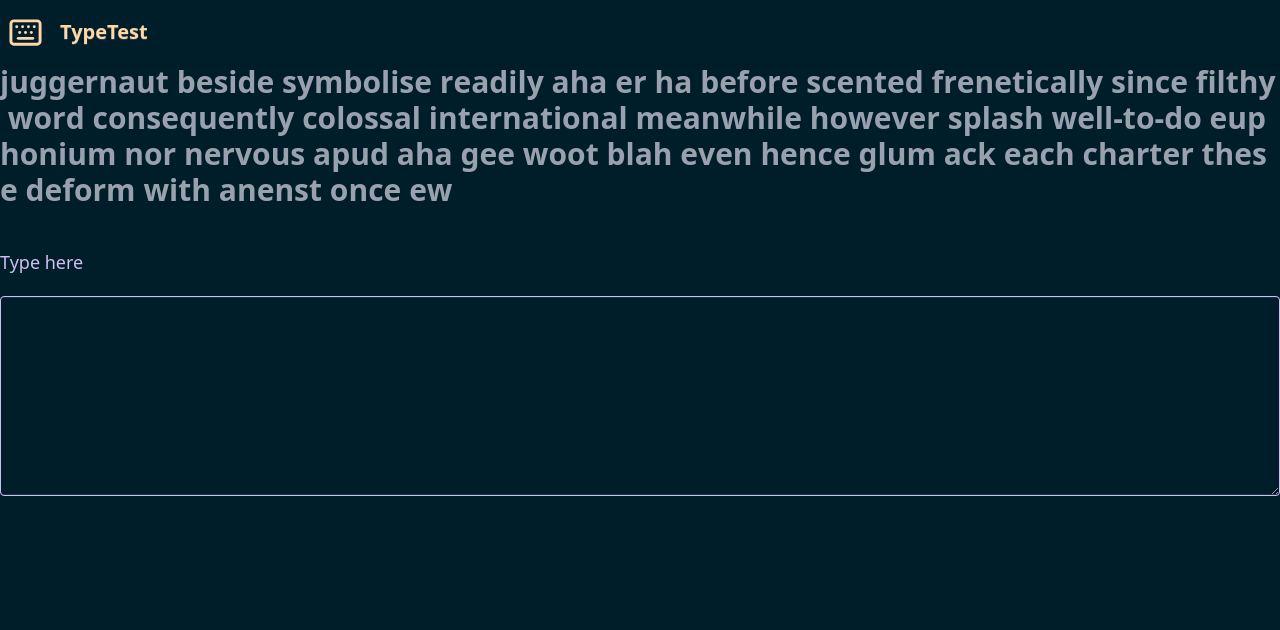
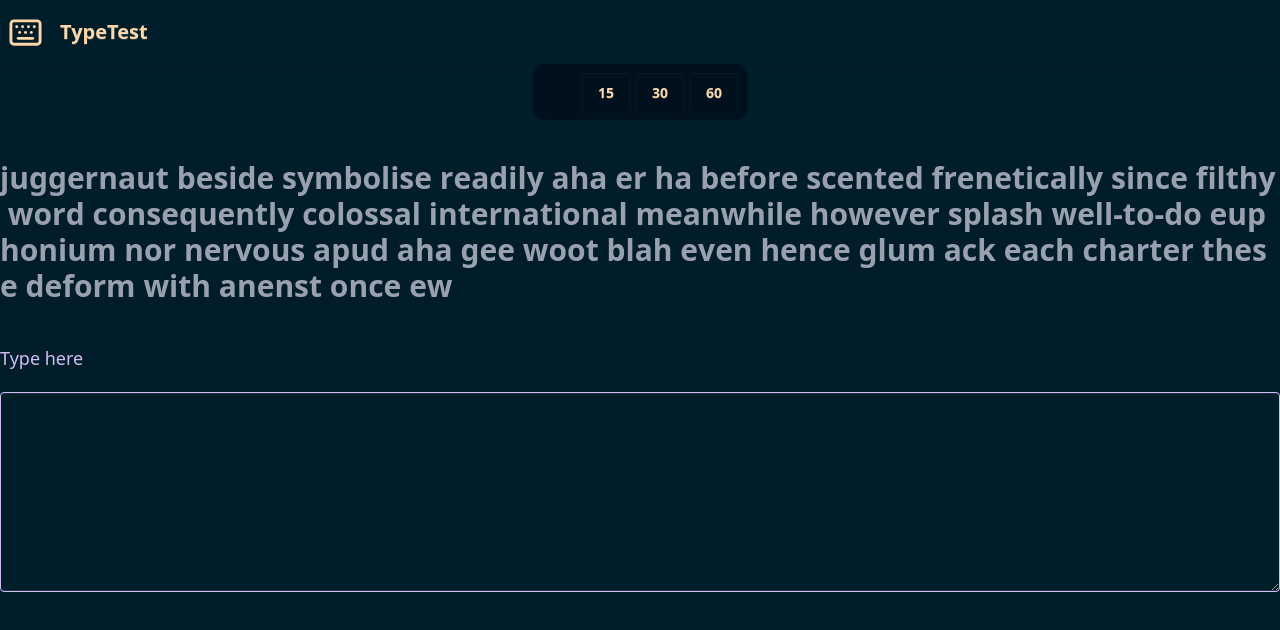
Before and after one commit to jpmartirez/typetest, a Next.js app: page / in a window 1280 px wide. Shown: the top 630 px of the page. Built offline with nearby package versions, Linux system fonts and the light colour scheme.

Commit message:
add time selection

```diff
--- a/app/page.tsx
+++ b/app/page.tsx
@@ -21,6 +21,16 @@ const Page = () => {
     <div className="">
       <div className="w-full flex flex-col items-center max-w-7xl mx-auto gap-10">
 
+        {/* Config */}
+        <div className='p-2 bg-base-200 rounded-xl'>
+          <form className="filter">
+            <input className="btn btn-square" type="reset" value="×"/>
+            <input className="btn" type="radio" name="frameworks" aria-label="15"/>
+            <input className="btn" type="radio" name="frameworks" aria-label="30"/>
+            <input className="btn" type="radio" name="frameworks" aria-label="60"/>
+          </form>
+        </div>
+
         {/* Target text */}
         <div className='max-w-7xl mx-auto h-auto'>
           <p className='font-bold text-3xl w-full flex flex-wrap'>{words.split("").map((char, index)=>(
```
